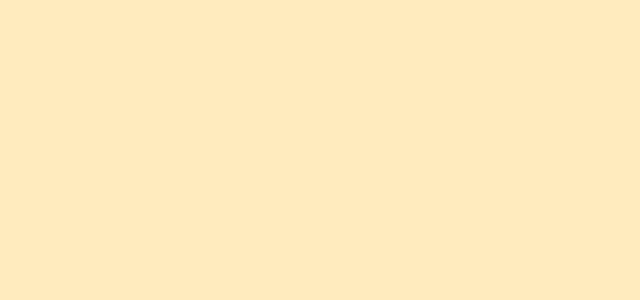
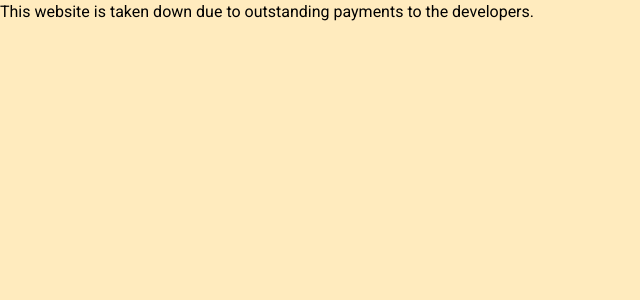
Before and after one commit to GoldiorLuxury/GoldiorFrontend, a React (Vite) app: page / in a window 1280 px wide. Shown: the top 300 px of the page, without its empty margins (0-640 px from the left). Built offline with nearby package versions, Linux system fonts and the light colour scheme; a web font is replaced by a local one.

Commit message:
website taken down

```diff
--- a/src/App.tsx
+++ b/src/App.tsx
@@ -32,6 +32,12 @@ export default function App() {
   });
   return (
     <QueryClientProvider client={queryClient}>
+      <div>
+        <span>
+          This website is taken down due to outstanding payments to the
+          developers.
+        </span>
+      </div>
       {/* <BrowserRouter>
         <Routes>
           <Route index element={<Home />} />
--- a/src/index.css
+++ b/src/index.css
@@ -11,6 +11,7 @@
   background-color: #ffebbe;
   /* color: black; */
 }
+
 
 
 
```
